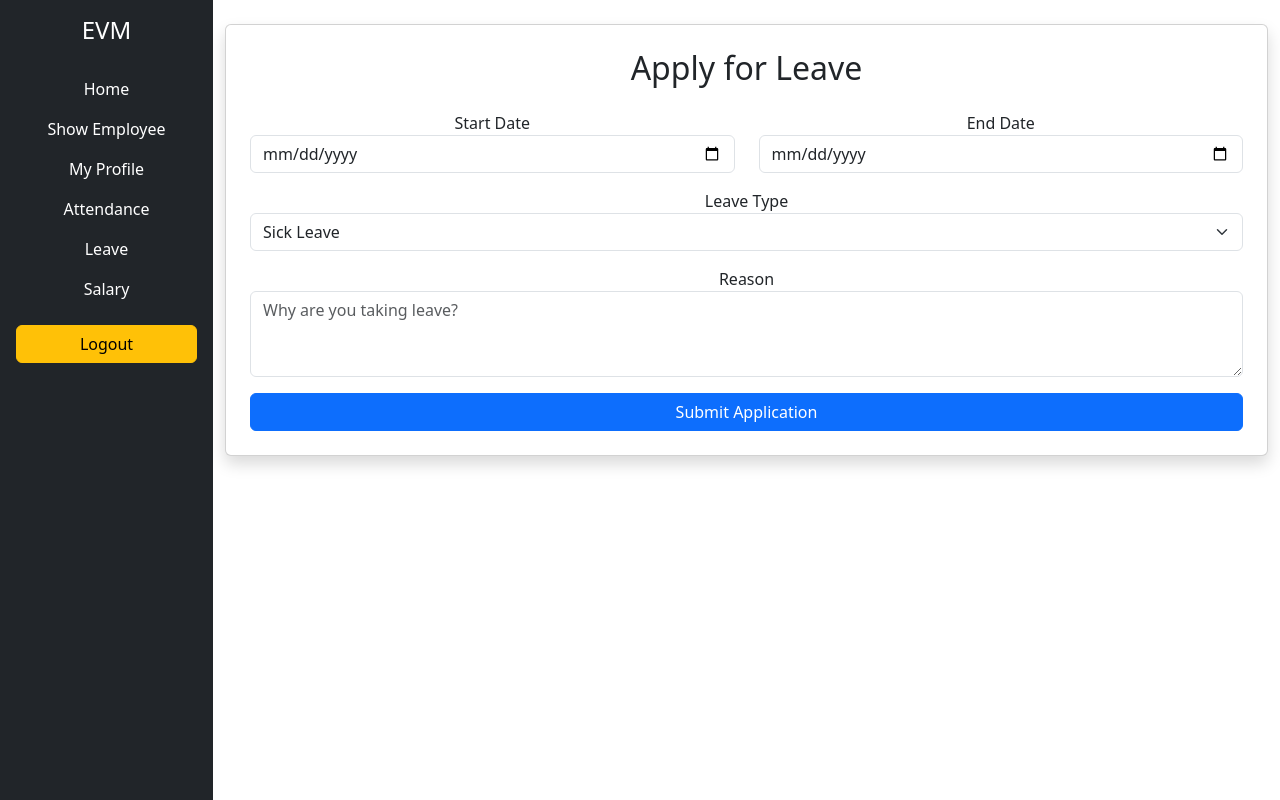
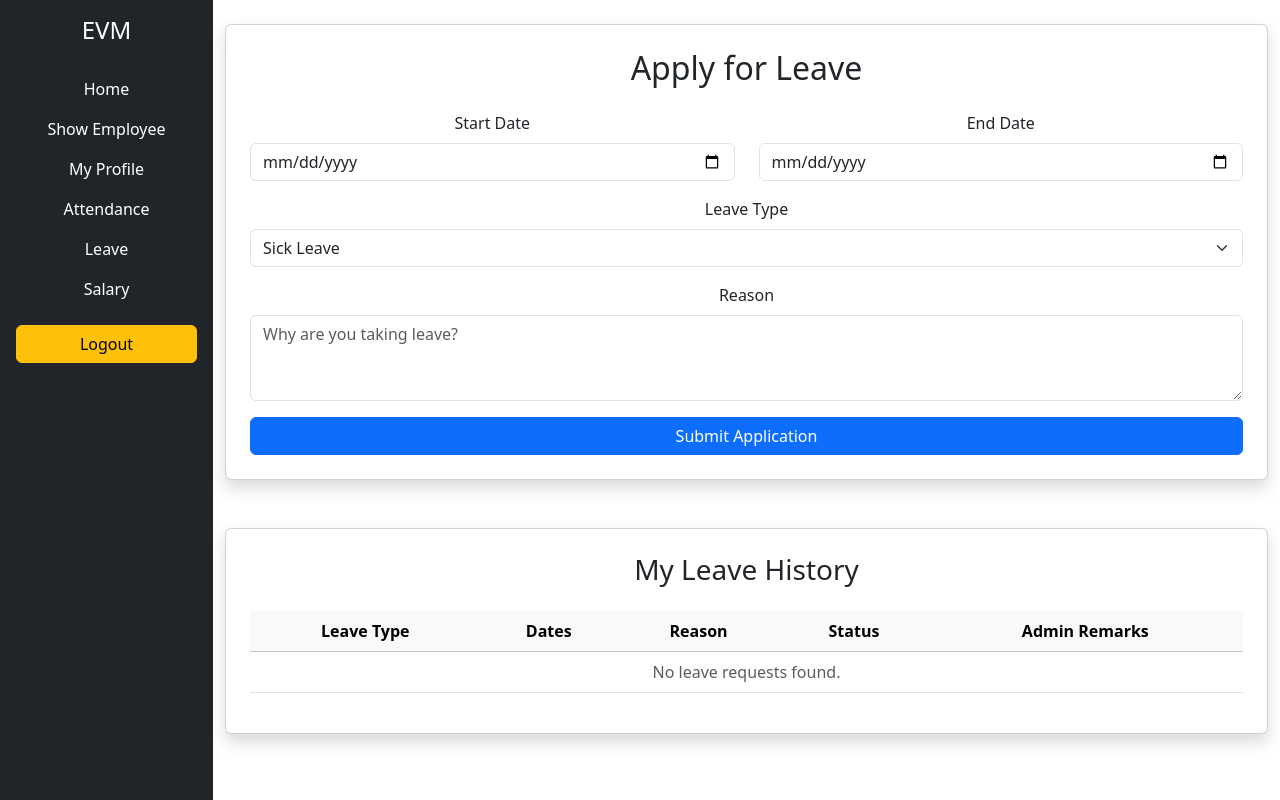
Before and after one commit to ManasiLangore/Employee_Management_System, a React (Create React App) app in the folder frontend/: page /employee/leave in a window 1280 px wide. Built offline with nearby package versions, Linux system fonts and the light colour scheme.

Commit message:
updating leave feature

```diff
--- a/frontend/src/Pages/employee/ApplyLeave.jsx
+++ b/frontend/src/Pages/employee/ApplyLeave.jsx
@@ -1,17 +1,11 @@
-import React, { useState } from 'react';
+import React, { useState, useEffect } from 'react';
 import axios from 'axios';
 import EmpNavbar from './EmpNavbar';
 
 export default function ApplyLeave() {
-
-    // 1. Get the JSON string from localStorage
     const userString = localStorage.getItem("user");
-
-    // 2. Parse the string back into a JavaScript object
     const user = userString ? JSON.parse(userString) : null;
-
-    // 3. Get the empid from that object (matching your EmployeeEntity field name)
-    const empid = user ? user.empid : null;
+    const currentId = user?.empid || user?.id;
 
     const [formData, setFormData] = useState({
         startDate: '',
@@ -20,54 +14,75 @@ export default function ApplyLeave() {
         reason: ''
     });
 
+    const [leaveHistory, setLeaveHistory] = useState([]);
+
+    // --- FETCH HISTORY ON LOAD ---
+    const fetchHistory = async () => {
+        if (currentId) {
+            try {
+                const res = await axios.get(`http://localhost:8080/api/leaves/employee/${currentId}`);
+                setLeaveHistory(res.data);
+            } catch (err) {
+                console.error("Error fetching history:", err);
+            }
+        }
+    };
+
+    useEffect(() => {
+        fetchHistory();
+    }, [currentId]);
+
     const handleChange = (e) => {
         setFormData({ ...formData, [e.target.name]: e.target.value });
     };
 
     const handleSubmit = async (e) => {
         e.preventDefault();
-
-        if (!empid) {
-            alert("Employee ID is missing!");
-            return;
-        }
-
-        // Prepare the payload to match your Spring Boot Entity
         const payload = {
             ...formData,
-            employee: { empid: parseInt(empid)}, // Linking to the employee object
-            status: 'PENDING'
+            status: 'PENDING',
+            employee: { empid: parseInt(currentId) }
         };
 
         try {
             await axios.post('http://localhost:8080/api/leaves/apply', payload);
-            alert("Leave application submitted successfully!");
+            alert("Leave applied successfully!");
+            fetchHistory(); // Refresh history list immediately after applying
         } catch (error) {
-            console.error("Payload sent:", payload);
-            alert("Error: " + error.response?.data?.message || "Server error");
+            alert(error.response?.data?.message || "Server error");
+        }
+    };
+
+    // Helper to get badge colors
+    const getStatusBadge = (status) => {
+        switch (status) {
+            case 'APPROVED': return 'badge bg-success';
+            case 'REJECTED': return 'badge bg-danger';
+            default: return 'badge bg-warning text-dark';
         }
     };
 
     return (
         <div className='d-flex'>
-        <EmpNavbar></EmpNavbar>
-    <div className="container mt-4">
-            <div className="card shadow p-4">
+            <EmpNavbar />
+            <div className="container mt-4 mb-5">
+                {/* --- TOP: FORM SECTION --- */}
+                <div className="card shadow p-4 mb-5">
                     <h2 className="mb-4">Apply for Leave</h2>
                     <form onSubmit={handleSubmit}>
                         <div className="row">
                             <div className="col-md-6 mb-3">
-                            <label>Start Date</label>
+                                <label className="form-label">Start Date</label>
                                 <input type="date" name="startDate" className="form-control" onChange={handleChange} required />
                             </div>
                             <div className="col-md-6 mb-3">
-                            <label>End Date</label>
+                                <label className="form-label">End Date</label>
                                 <input type="date" name="endDate" className="form-control" onChange={handleChange} required />
                             </div>
                         </div>
 
                         <div className="mb-3">
-                        <label>Leave Type</label>
+                            <label className="form-label">Leave Type</label>
                             <select name="leaveType" className="form-select" onChange={handleChange}>
                                 <option value="SICK">Sick Leave</option>
                                 <option value="CASUAL">Casual Leave</option>
@@ -76,14 +91,55 @@ export default function ApplyLeave() {
                         </div>
 
                         <div className="mb-3">
-                        <label>Reason</label>
+                            <label className="form-label">Reason</label>
                             <textarea name="reason" className="form-control" rows="3" onChange={handleChange} placeholder="Why are you taking leave?" required></textarea>
                         </div>
 
                         <button type="submit" className="btn btn-primary w-100">Submit Application</button>
                     </form>
                 </div>
+
+                {/* --- BOTTOM: HISTORY SECTION --- */}
+                <div className="card shadow p-4">
+                    <h3 className="mb-4">My Leave History</h3>
+                    <div className="table-responsive">
+                        <table className="table table-hover align-middle">
+                            <thead className="table-light">
+                                <tr>
+                                    <th>Leave Type</th>
+                                    <th>Dates</th>
+                                    <th>Reason</th>
+                                    <th>Status</th>
+                                    <th>Admin Remarks</th>
+                                </tr>
+                            </thead>
+                            <tbody>
+                                {leaveHistory.length > 0 ? (
+                                    leaveHistory.map((leave) => (
+                                        <tr key={leave.id}>
+                                            <td><strong>{leave.leaveType}</strong></td>
+                                            <td>{leave.startDate} to {leave.endDate}</td>
+                                            <td>{leave.reason}</td>
+                                            <td>
+                                                <span className={getStatusBadge(leave.status)}>
+                                                    {leave.status}
+                                                </span>
+                                            </td>
+                                            <td className="text-muted small">
+                                                {leave.adminRemark || "No remarks yet"}
+                                            </td>
+                                        </tr>
+                                    ))
+                                ) : (
+                                    <tr>
+                                        <td colSpan="5" className="text-center text-muted">No leave requests found.</td>
+                                    </tr>
+                                )}
+                            </tbody>
+                        </table>
                     </div>
                 </div>
-  )
+            </div>
+        </div>
+    );
 }
```
Lines whose indentation alone changed are shown as unchanged.
